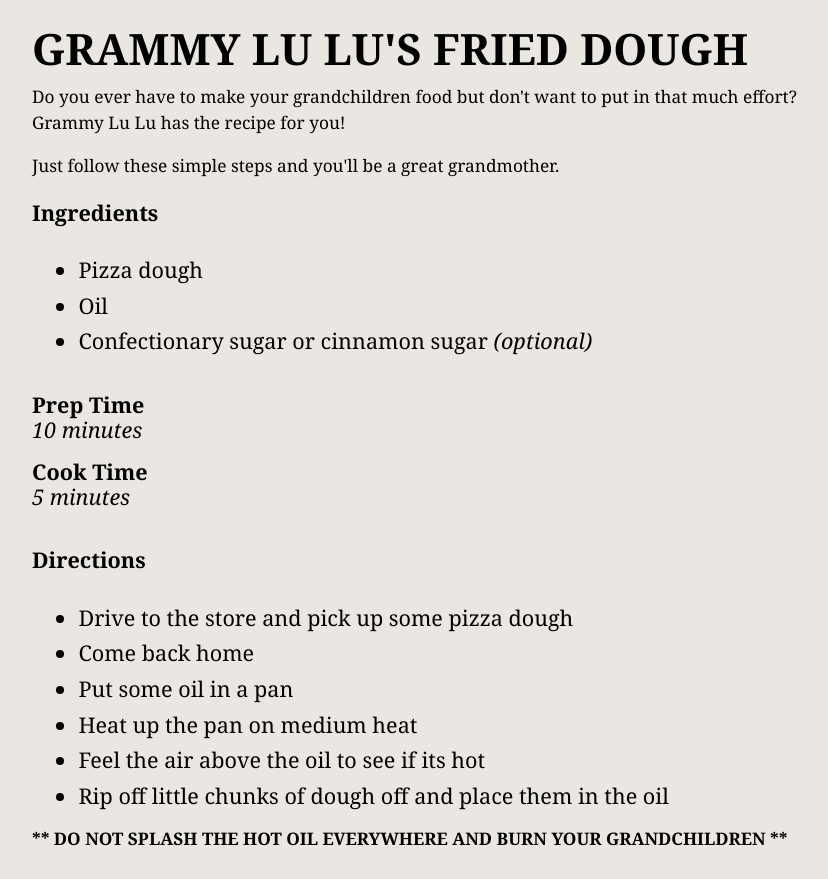
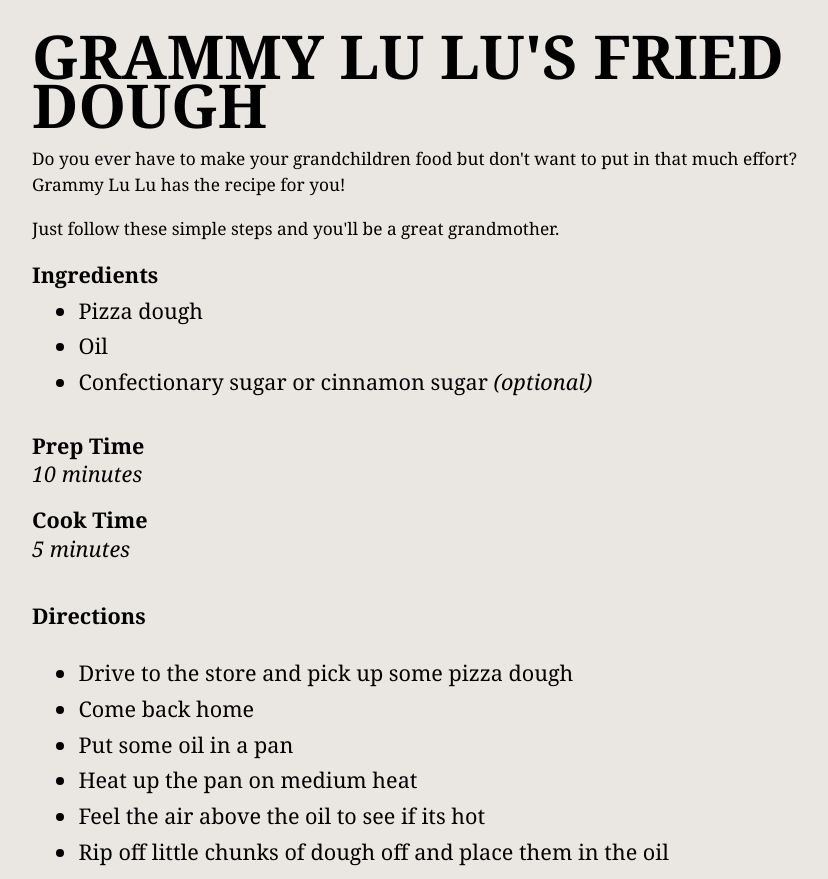
Before and after one commit to ChristinaEEng/Fried-Dough-Recipe, a plain HTML site: page index.html in a window 1280 px wide. Shown: the top 879 px of the page, without its empty margins (224-1052 px from the left). Drawn offline with Linux system fonts and the light colour scheme; files whose address does not match are found by name.

Commit message:
change to validate

```diff
--- a/css/recipe.css
+++ b/css/recipe.css
@@ -26,22 +26,32 @@ margin-bottom: 0;
 
 dd {
   margin-left: 0;
+  line-height: 1.5;
 }
 
 h1 {
-  font-size:2.8;
+  font-size: 2.8em;
   line-height: .8;
   text-transform: uppercase;
+}
+
+.list ul{
+  margin-top: .5em;
+  padding-top: 0em;
 }
 
 li {
   margin-top: .5em;
 }
 
+.paragraph p{
+
+}
+
 p {
   line-height: 1.5em;
   margin-top: 1em;
-  font-size:0.8em;
+  font-size: 0.8em;
 }
 
 ol,
```
